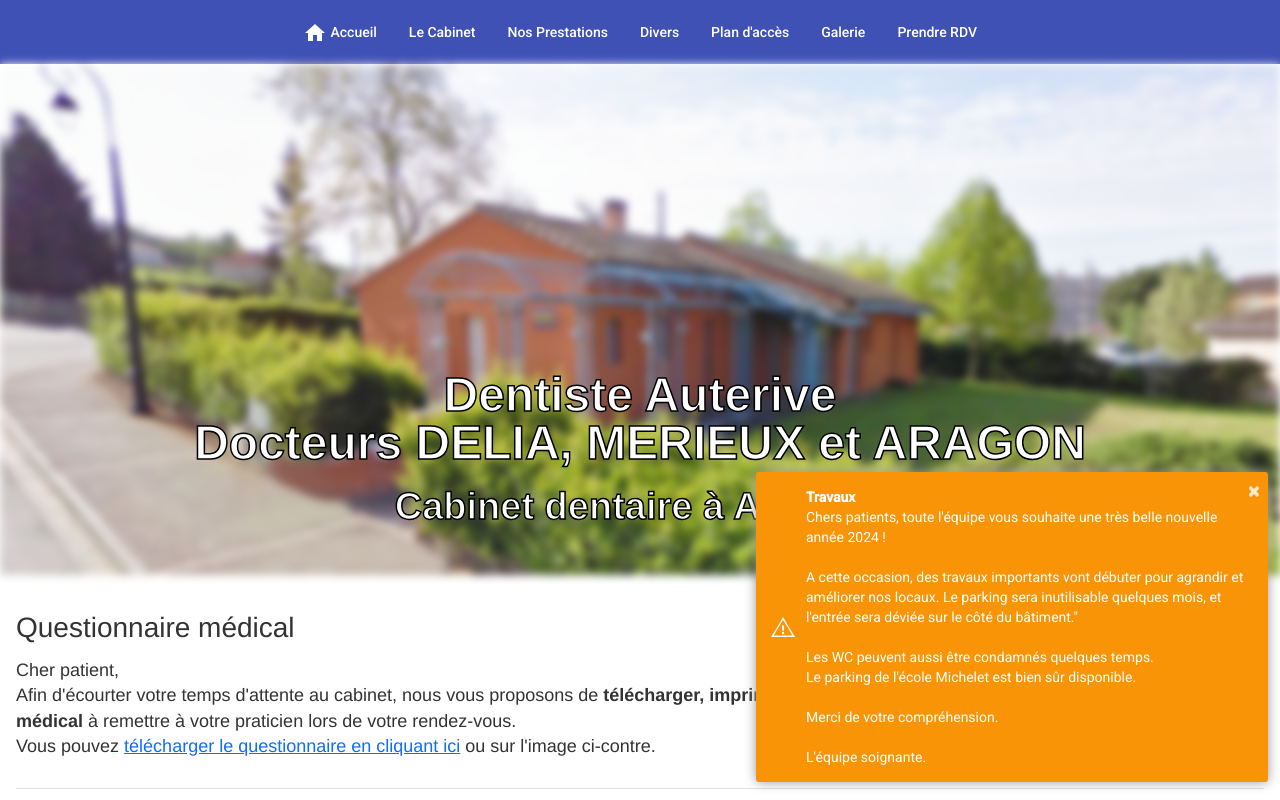
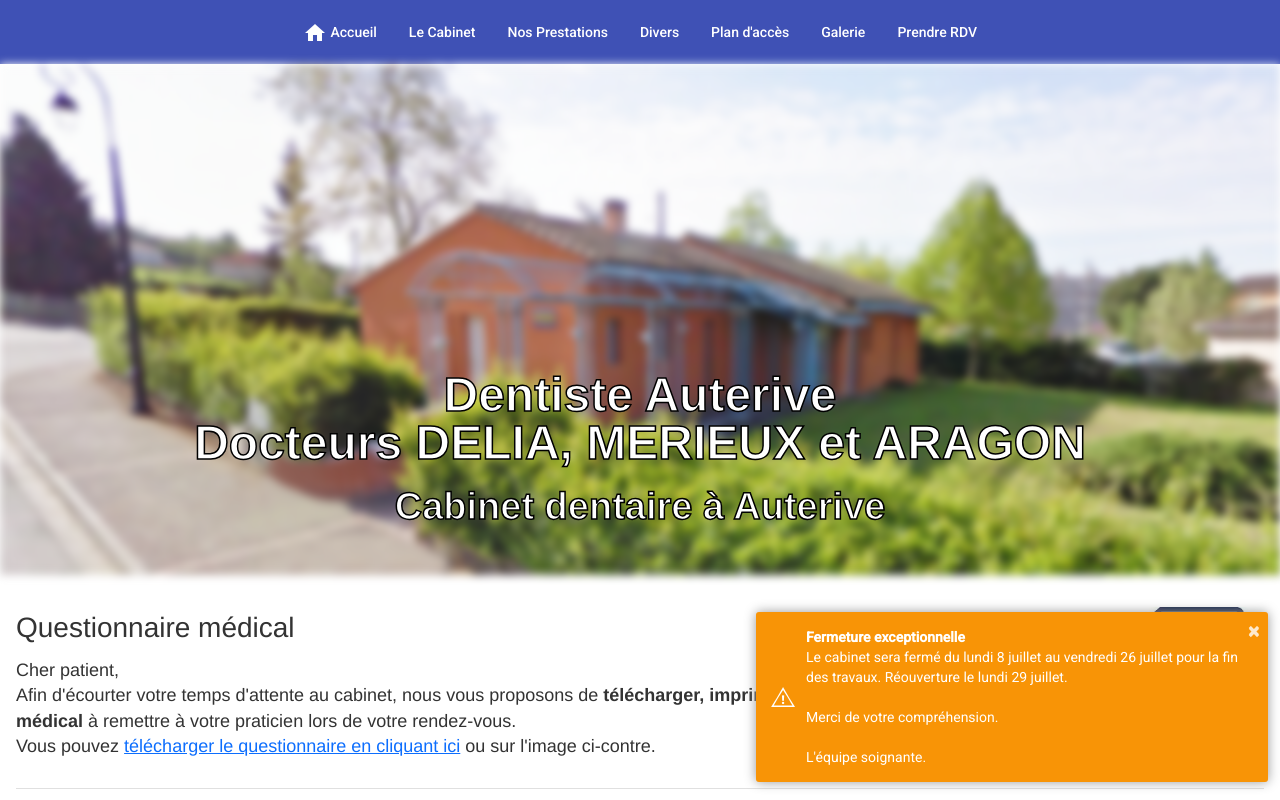
Before and after one commit to antoinedelia/dentiste-auterive, an Angular app in the folder web/: page / in a window 1280 px wide. Shown: the top 800 px of the page. Built offline with nearby package versions, Linux system fonts and the light colour scheme.

Commit message:
changement du message de warning

```diff
--- a/web/src/app/home/home.component.ts
+++ b/web/src/app/home/home.component.ts
@@ -21,21 +21,13 @@ export class HomeComponent implements OnInit {
   }
 
   showToast() {
-    this.toastr.warning(`Chers patients, toute l'équipe vous souhaite une très belle nouvelle année 2024 !
-    <br>
-    <br>
-    A cette occasion, des travaux importants vont débuter pour agrandir et améliorer nos locaux. Le parking sera inutilisable quelques mois, et l'entrée sera déviée sur le côté du bâtiment."
-    <br>
-    <br>
-    Les WC peuvent aussi être condamnés quelques temps.
-    <br>
-    Le parking de l'école Michelet est bien sûr disponible.
+    this.toastr.warning(`Le cabinet sera fermé du lundi 8 juillet au vendredi 26 juillet pour la fin des travaux. Réouverture le lundi 29 juillet.
     <br>
     <br>
     Merci de votre compréhension.
     <br>
     <br>
-    L'équipe soignante.`, "Travaux", {
+    L'équipe soignante.`, "Fermeture exceptionnelle", {
       closeButton: true,
       disableTimeOut: true,
       positionClass: "toast-bottom-right",
```
